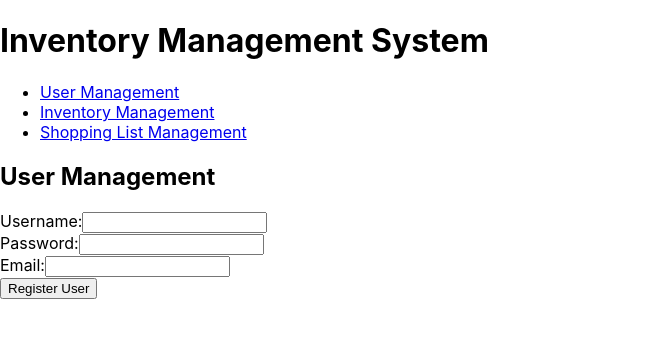
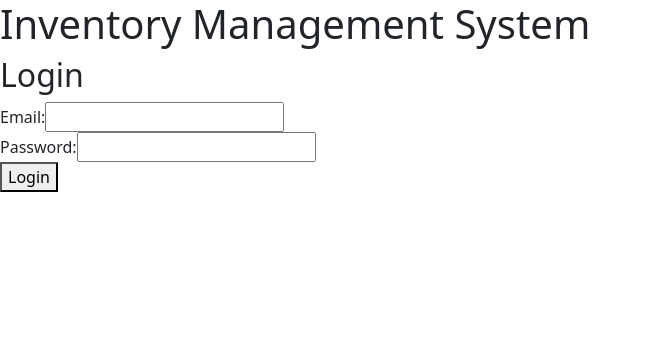
Before and after one commit to IMESHIN-O/IntelReci-frontend, a React (Create React App) app: page /users in a window 1280 px wide. Shown: the top 338 px of the page, without its empty margins (0-651 px from the left). Built offline with nearby package versions, Linux system fonts and the light colour scheme.

Commit message:
login finish

```diff
--- a/package.json
+++ b/package.json
@@ -7,6 +7,7 @@
     "@testing-library/react": "^13.4.0",
     "@testing-library/user-event": "^13.5.0",
     "axios": "^1.7.7",
+    "bootstrap": "^5.3.3",
     "react": "^18.3.1",
     "react-dom": "^18.3.1",
     "react-router-dom": "^6.26.2",
--- a/src/App.js
+++ b/src/App.js
@@ -1,19 +1,38 @@
-import React from 'react';
+import React, { useState } from 'react';
 import { BrowserRouter as Router, Route, Routes, Link } from 'react-router-dom';
 import UserManagement from './components/UserManagement';
 import InventoryManagement from './components/InventoryManagement';
 import ShoppingListManagement from './components/ShoppingListManagement';
+import Login from './components/Login';
 
 const App = () => {
+  const [isAuthenticated, setIsAuthenticated] = useState(false);
+
+  const handleLogin = (token) => {
+    // 存储 token 或其他登录信息到本地存储
+    localStorage.setItem('authToken', token);
+    setIsAuthenticated(true);
+  };
+
+  const handleLogout = () => {
+    localStorage.removeItem('authToken');
+    setIsAuthenticated(false);
+  };
+
   return (
     <Router>
       <div>
         <h1>Inventory Management System</h1>
+        {!isAuthenticated ? (
+          <Login onLogin={handleLogin} />
+        ) : (
+          <>
             <nav>
               <ul>
                 <li><Link to="/users">User Management</Link></li>
                 <li><Link to="/inventory">Inventory Management</Link></li>
                 <li><Link to="/shopping-list">Shopping List Management</Link></li>
+                <li><button onClick={handleLogout}>Logout</button></li>
               </ul>
             </nav>
             <Routes>
@@ -21,6 +40,8 @@ const App = () => {
               <Route path="/inventory" element={<InventoryManagement />} />
               <Route path="/shopping-list" element={<ShoppingListManagement />} />
             </Routes>
+          </>
+        )}
       </div>
     </Router>
   );
--- /dev/null
+++ b/src/components/Login.js
@@ -0,0 +1,40 @@
+import React, { useState } from 'react';
+import axios from 'axios';
+
+const Login = ({ onLogin }) => {
+  const [email, setEmail] = useState('');
+  const [password, setPassword] = useState('');
+  const [message, setMessage] = useState('');
+
+  const handleLogin = async () => {
+    try {
+      const response = await axios.post('http://localhost:8080/api/users/login', {
+        email,
+        password,
+      });
+      // 假设服务器返回一个 token 或用户信息
+      onLogin(response.data.token);
+      setMessage('Login successful!');
+    } catch (error) {
+      setMessage('Login failed. Please check your credentials.');
+    }
+  };
+
+  return (
+    <div>
+      <h2>Login</h2>
+      <div>
+        <label>Email:</label>
+        <input type="email" value={email} onChange={(e) => setEmail(e.target.value)} />
+      </div>
+      <div>
+        <label>Password:</label>
+        <input type="password" value={password} onChange={(e) => setPassword(e.target.value)} />
+      </div>
+      <button onClick={handleLogin}>Login</button>
+      <p>{message}</p>
+    </div>
+  );
+};
+
+export default Login;
--- a/src/components/ShoppingListManagement.js
+++ b/src/components/ShoppingListManagement.js
@@ -59,5 +59,4 @@ const ShoppingListManagement = () => {
     </div>
   );
 };
-
 export default ShoppingListManagement;
--- a/src/components/UserManagement.js
+++ b/src/components/UserManagement.js
@@ -1,5 +1,6 @@
 import React, { useState } from 'react';
 import axios from 'axios';
+import 'bootstrap/dist/css/bootstrap.min.css';
 
 const UserManagement = () => {
   const [username, setUsername] = useState('');
@@ -7,37 +8,41 @@ const UserManagement = () => {
   const [email, setEmail] = useState('');
   const [message, setMessage] = useState('');
 
-  // 注册用户方法
   const registerUser = async () => {
     try {
       const response = await axios.post('http://localhost:8080/api/users/register', {
         username,
         password,
         email,
-        role: 'user'  // 默认注册为普通用户
+        role: 'user'
       });
       setMessage(`User ${response.data.username} registered successfully!`);
     } catch (error) {
-      setMessage('Error registering user.');
+      if (error.response || error.response.data === 'Email is already registered!') {
+        setMessage('Email is already registered!');
+      } else {
+        setMessage('Error registering user.');
+      }
     }
   };
-
   return (
     <div>
       <h2>User Management</h2>
-      <div>
-        <label>Username:</label>
-        <input type="text" value={username} onChange={(e) => setUsername(e.target.value)} />
-      </div>
-      <div>
-        <label>Password:</label>
-        <input type="password" value={password} onChange={(e) => setPassword(e.target.value)} />
-      </div>
-      <div>
-        <label>Email:</label>
-        <input type="email" value={email} onChange={(e) => setEmail(e.target.value)} />
-      </div>
-      <button onClick={registerUser}>Register User</button>
+      <form>
+        <div className="mb-3">
+          <label className="form-label">Username</label>
+          <input type="text" className="form-control" value={username} onChange={(e) => setUsername(e.target.value)} />
+        </div>
+        <div className="mb-3">
+          <label className="form-label">Password</label>
+          <input type="password" className="form-control" value={password} onChange={(e) => setPassword(e.target.value)} />
+        </div>
+        <div className="mb-3">
+          <label className="form-label">Email</label>
+          <input type="email" className="form-control" value={email} onChange={(e) => setEmail(e.target.value)} />
+        </div>
+        <button type="button" className="btn btn-primary" onClick={registerUser}>Register User</button>
+      </form>
       <p>{message}</p>
     </div>
   );
--- a/src/index.js
+++ b/src/index.js
@@ -3,6 +3,7 @@ import ReactDOM from 'react-dom/client';
 import './index.css';
 import App from './App';
 import reportWebVitals from './reportWebVitals';
+import 'bootstrap/dist/css/bootstrap.min.css';
 
 const root = ReactDOM.createRoot(document.getElementById('root'));
 root.render(
```
Also changed, not shown: 1 other file (tests, documents, lock files or other folders). Lines whose indentation alone changed are shown as unchanged.
